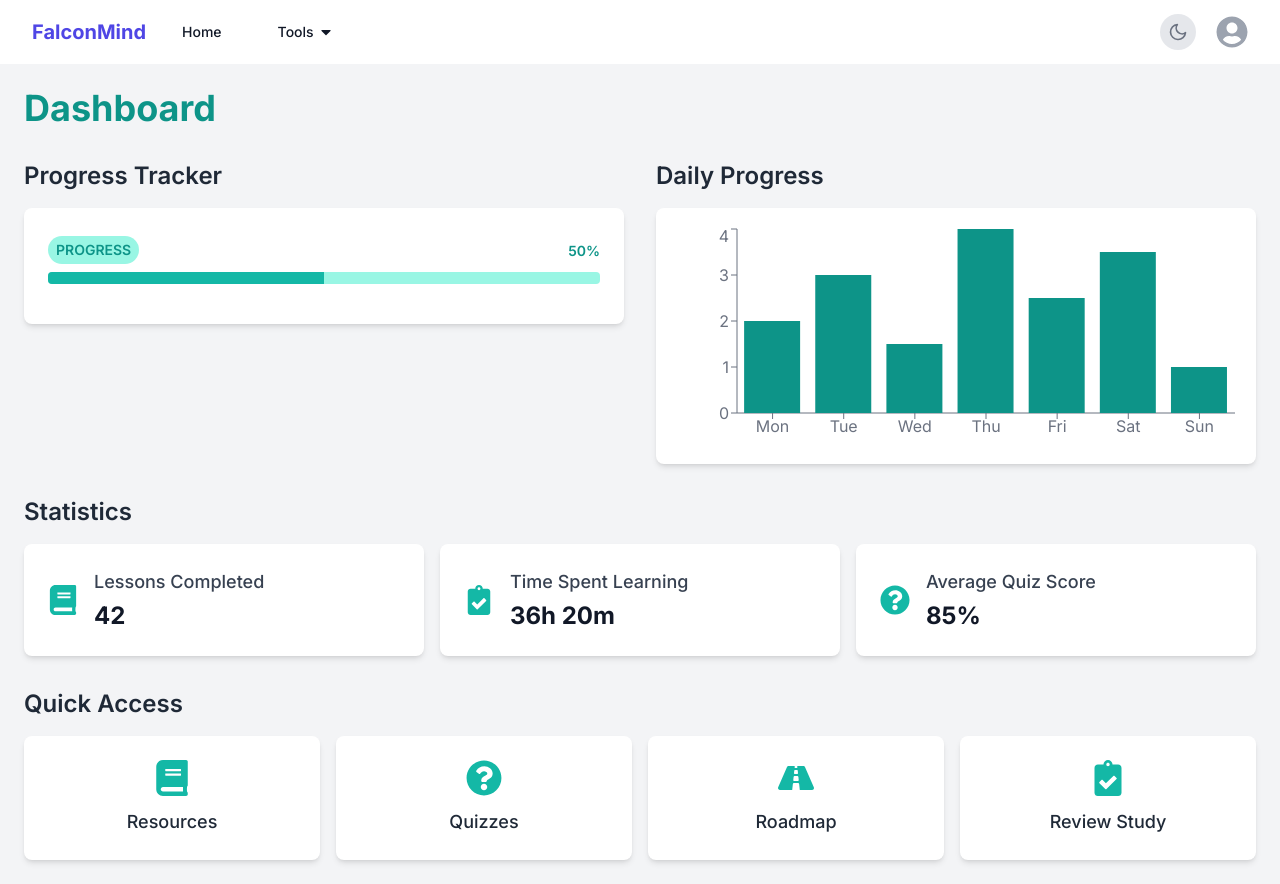
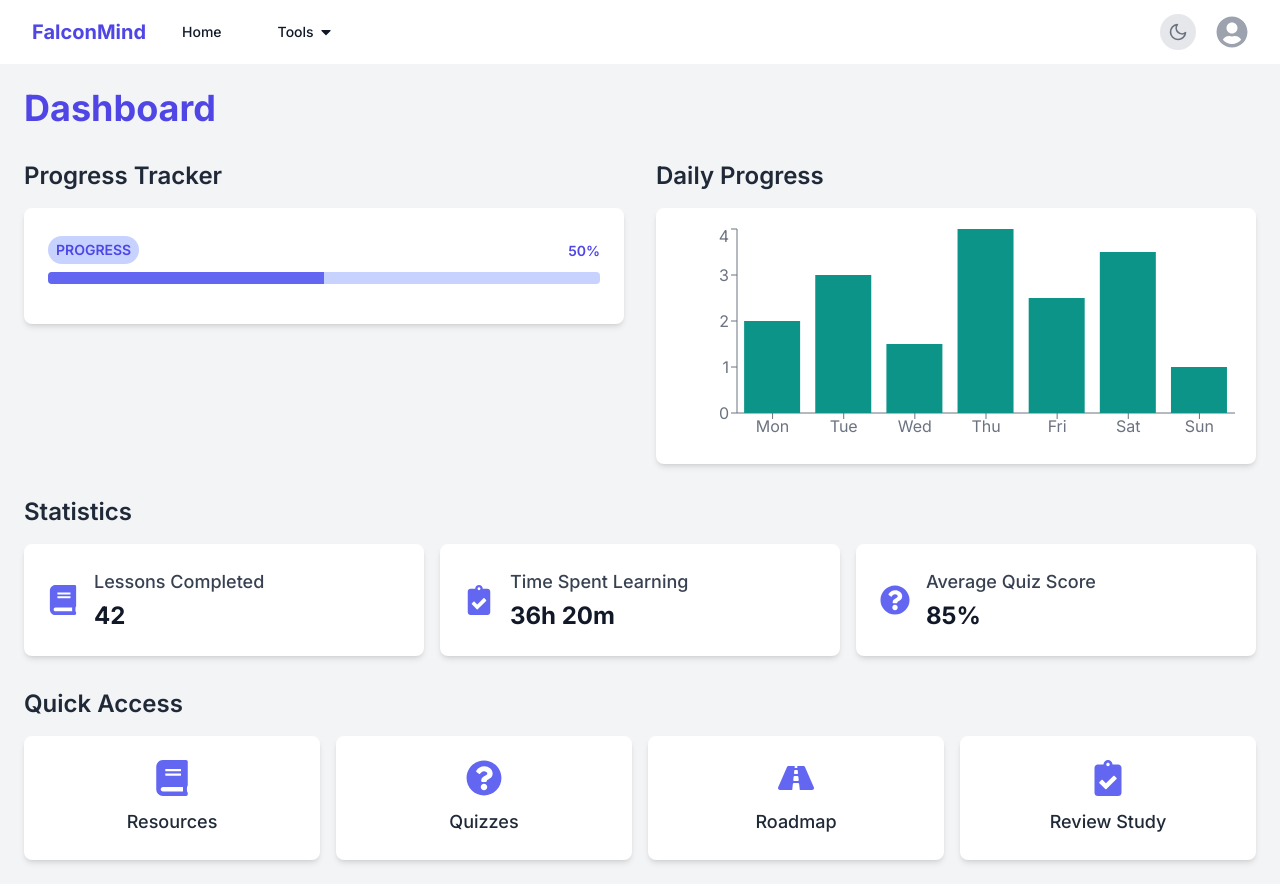
Before and after one commit to ObayM/FalconMind, a Next.js app: page /dashboard in a window 1280 px wide. Built offline with nearby package versions, Linux system fonts and the light colour scheme.

Commit message:
Changing the colors

```diff
--- a/app/dashboard/page.jsx
+++ b/app/dashboard/page.jsx
@@ -12,20 +12,20 @@ const ProgressTracker = ({ current, total }) => {
       <div className="relative pt-1">
         <div className="flex mb-2 items-center justify-between">
           <div>
-            <span className="text-sm font-semibold inline-block py-1 px-2 uppercase rounded-full text-teal-600 bg-teal-200 dark:text-teal-300 dark:bg-teal-900">
+            <span className="text-sm font-semibold inline-block py-1 px-2 uppercase rounded-full text-indigo-600 bg-indigo-200 dark:text-indigo-300 dark:bg-indigo-900">
               Progress
             </span>
           </div>
           <div className="text-right">
-            <span className="text-sm font-semibold inline-block text-teal-600 dark:text-teal-300">
+            <span className="text-sm font-semibold inline-block text-indigo-600 dark:text-indigo-300">
               {percentage.toFixed(0)}%
             </span>
           </div>
         </div>
-        <div className="overflow-hidden h-3 mb-4 text-xs flex rounded bg-teal-200 dark:bg-teal-700">
+        <div className="overflow-hidden h-3 mb-4 text-xs flex rounded bg-indigo-200 dark:bg-indigo-700">
           <div
             style={{ width: `${percentage}%` }}
-            className="shadow-none flex flex-col text-center whitespace-nowrap text-white justify-center bg-teal-500 dark:bg-teal-300 transition-all duration-500 ease-in-out"
+            className="shadow-none flex flex-col text-center whitespace-nowrap text-white justify-center bg-indigo-500 dark:bg-indigo-300 transition-all duration-500 ease-in-out"
           ></div>
         </div>
       </div>
@@ -82,7 +82,7 @@ const Dashboard = () => {
   return (
     <div style={{minHeight: 'calc(100vh - 64px)'}} className="bg-gray-100 dark:bg-gray-900 text-gray-800 dark:text-white p-6">
       <main className="max-w-7xl mx-auto">
-        <h1 className="text-4xl font-bold mb-8 text-teal-600 dark:text-teal-300">Dashboard</h1>
+        <h1 className="text-4xl font-bold mb-8 text-indigo-600 dark:text-indigo-300">Dashboard</h1>
 
         <div className="grid grid-cols-1 lg:grid-cols-2 gap-8 mb-8">
           <div>
@@ -100,7 +100,7 @@ const Dashboard = () => {
           <div className="grid grid-cols-1 md:grid-cols-3 gap-4">
             {stats.map((stat, index) => (
               <div key={index} className="bg-white dark:bg-gray-800 p-6 rounded-lg shadow-md flex items-center">
-                <stat.icon className="text-3xl mr-4 text-teal-500 dark:text-teal-300" />
+                <stat.icon className="text-3xl mr-4 text-indigo-500 dark:text-indigo-300" />
                 <div>
                   <h3 className="text-lg font-medium mb-1 text-gray-700 dark:text-gray-300">{stat.label}</h3>
                   <p className="text-2xl font-bold text-gray-900 dark:text-white">{stat.value}</p>
@@ -117,9 +117,9 @@ const Dashboard = () => {
               <Link
                 key={index}
                 href={button.href}
-                className="bg-white dark:bg-gray-800 p-6 rounded-lg shadow-md flex flex-col items-center justify-center transition-all duration-300 hover:bg-teal-50 dark:hover:bg-teal-900 hover:transform hover:scale-105"
+                className="bg-white dark:bg-gray-800 p-6 rounded-lg shadow-md flex flex-col items-center justify-center transition-all duration-300 hover:bg-indigo-50 dark:hover:bg-indigo-900 hover:transform hover:scale-105"
               >
-                <button.icon className="text-4xl mb-3 text-teal-500 dark:text-teal-300" />
+                <button.icon className="text-4xl mb-3 text-indigo-500 dark:text-indigo-300" />
                 <span className="text-lg font-medium text-gray-800 dark:text-gray-200">{button.label}</span>
               </Link>
             ))}
```
